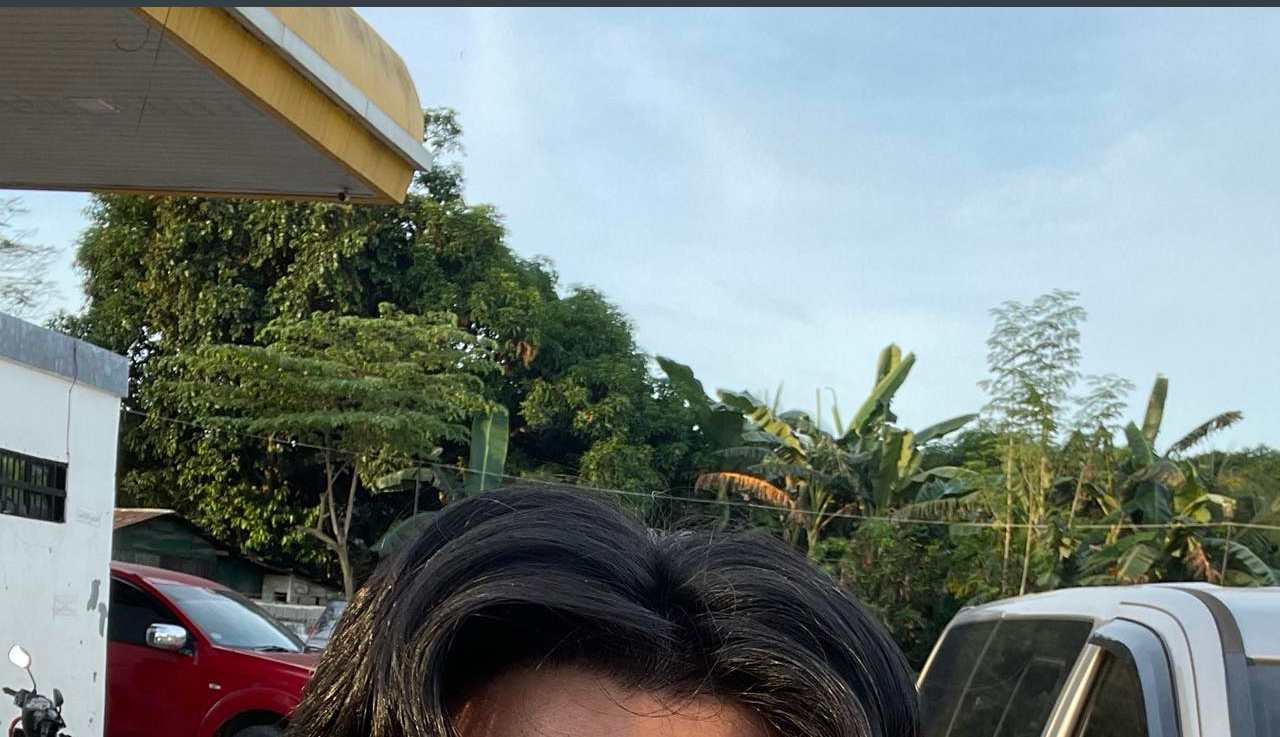
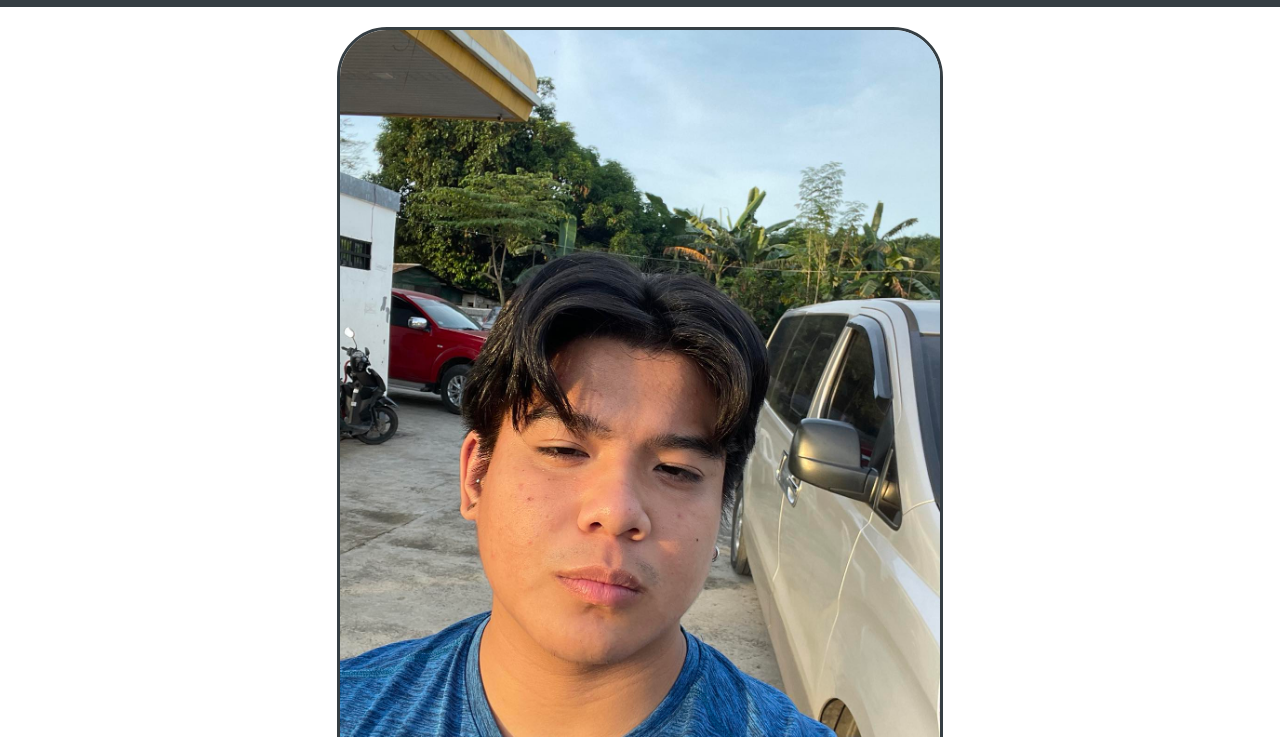
Before and after one commit to CMSC100-Laboratory/html-and-css-ajm-cstr, a plain HTML site: page flex.html in a window 1280 px wide. Shown: the part 63-800 px from the top of the page. Drawn offline with Linux system fonts and the light colour scheme.

Commit message:
chore: added featured photo styling

```diff
--- a/flex.css
+++ b/flex.css
@@ -15,13 +15,12 @@ a {
     color: black;
 }
 
+/* NAVBAR STYLING */
 .nav-item {
     display: flex;
     background-color: #b9d9eb;
     flex-direction: row;
-    border-style: solid;
-    border-width: 2px;
-    border-color: black;
+    border: 2px solid black;
     border-radius: 10px;
     padding: 10px;
 }
@@ -34,3 +33,24 @@ a {
     gap: 20px;
     flex-direction: row;
 }
+
+/* FEATURED PHOTO STYLING */
+.header-section {
+    background-color: #ffffff;
+    padding: 20px;
+}
+
+.header-container {
+    display: flex;
+    justify-content: center;
+    align-items: center;
+    gap: 5px;
+    flex-direction: column;
+}
+
+.featured-photo {
+    height: 800px;
+    width: 600px;
+    border: 3px solid #353e43;
+    border-radius: 50px;
+}
--- a/flex.html
+++ b/flex.html
@@ -30,7 +30,7 @@
 
     <header id="home" class="header-section">
         <div class="header-container">
-            <img src="feat_photo.jpg" alt="Featured Photo" class="featured_photo">
+            <img src="feat_photo.jpg" alt="Featured Photo" class="featured-photo">
             <h1 class="name">Alexander John M. Castro III</h1>
             <p class="desc">BATCH 2021 | BS COMPUTER SCIENCE</p>
         </div>
```
